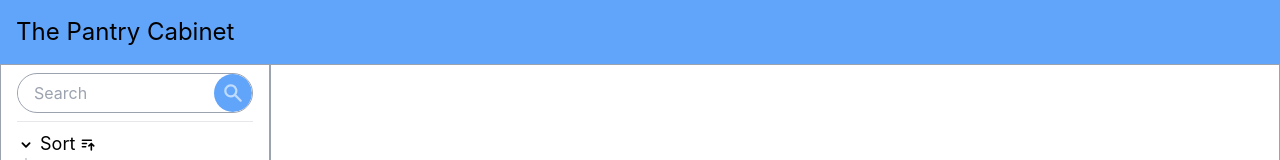
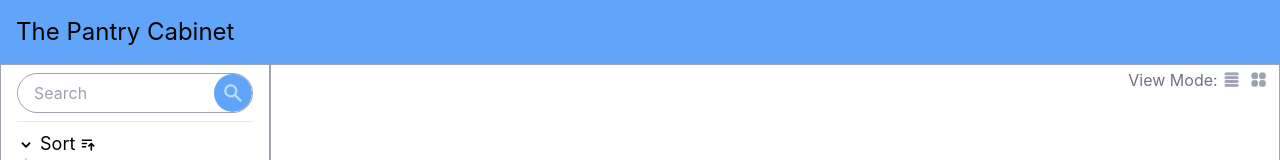
Before and after one commit to malee31/the-pantry-cabinet, a Next.js app: page / in a window 1280 px wide. Shown: the top 160 px of the page. Built offline with nearby package versions, Linux system fonts and the light colour scheme.

Commit message:
Added controls to switch display modes (Appearance only)

```diff
--- a/components/entities/InventoryScreen.js
+++ b/components/entities/InventoryScreen.js
@@ -4,6 +4,7 @@ import Sidebar from "../sections/Sidebar";
 import ItemGrid from "../units/ItemGrid";
 import ItemCard from "../parts/ItemCard";
 import { useState } from "react";
+import ListModeControls from "../parts/ListModeControls";
 
 export default function InventoryScreen() {
 	const [showSampleItems, setShowSampleItems] = useState(false);
@@ -19,9 +20,11 @@ export default function InventoryScreen() {
 			<main className="w-screen h-screen grid" style={{ gridTemplate: "min-content/min-content 1fr" }}>
 				<Navbar className="col-span-2"/>
 				<Sidebar/>
+				<div className="w-full h-full relative">
+					<ListModeControls className="absolute top-0 right-0"/>
 					{
 						showSampleItems ? (
-						<ItemGrid>
+							<ItemGrid style={{ paddingTop: "1.5em" }}>
 								{
 									Array(20)
 										.fill(0)
@@ -32,6 +35,7 @@ export default function InventoryScreen() {
 							</ItemGrid>
 						) : <ItemGrid noItemsLabel="No Items Available. Click to Show Demo" onClick={() => setShowSampleItems(true)}/>
 					}
+				</div>
 			</main>
 		</>
 	);
--- a/components/parts/ListModeControls.js
+++ b/components/parts/ListModeControls.js
@@ -0,0 +1,26 @@
+import { ViewListIcon, ViewGridIcon } from "@heroicons/react/solid";
+import { classNameMerge } from "../../utils";
+
+export default function ListModeControls(props) {
+	const { className, ...additionalProps } = props;
+
+	return (
+		<div
+			className={classNameMerge("px-2 py-1 flex items-center justify-end", className)}
+
+			{...additionalProps}
+		>
+			<span className="whitespace-nowrap text-gray-500">View Mode: </span>
+			<ViewListIcon
+				title="View List"
+				className="h-full px-1 stroke-gray-400 fill-gray-400 cursor-pointer"
+				style={{ height: "1.2em" }}
+			/>
+			<ViewGridIcon
+				title="View Grid"
+				className="h-full px-1 stroke-gray-400 fill-gray-400 cursor-pointer"
+				style={{ height: "1.2em" }}
+			/>
+		</div>
+	);
+}
--- a/components/units/ItemGrid.js
+++ b/components/units/ItemGrid.js
@@ -1,14 +1,18 @@
+import { classNameMerge } from "../../utils";
+
 export default function ItemGrid(props) {
 	const {
 		noItemsLabel,
+		className,
 		children,
+		style = {},
 		...additionalProps
 	} = props;
 
 	if(!children) {
 		return (
 			<div
-				className="w-full border border-gray-400 px-2 w-full flex items-center justify-center overflow-auto"
+				className={classNameMerge("w-full h-full border border-gray-400 px-2 w-full flex items-center justify-center overflow-auto", className)}
 				{...additionalProps}
 			>
 				{noItemsLabel || "No Items Available"}
@@ -18,8 +22,8 @@ export default function ItemGrid(props) {
 
 	return (
 		<div
-			className="w-full border border-gray-400 px-2 w-full grid auto-cols-min items-center justify-items-center overflow-auto"
-			style={{ gridTemplate: "min-content/repeat(auto-fit, minmax(15.25rem, 1fr))" }}
+			className="w-full border border-gray-400 px-2 w-full grid auto-cols-min items-center justify-center justify-items-center overflow-auto"
+			style={Object.assign({ gridTemplate: "min-content/repeat(auto-fit, minmax(15.25rem, 1fr))" }, style)}
 			{...additionalProps}
 		>
 			{children}
```
Also changed, not shown: 1 other file (tests, documents, lock files or other folders). Lines whose indentation alone changed are shown as unchanged.
